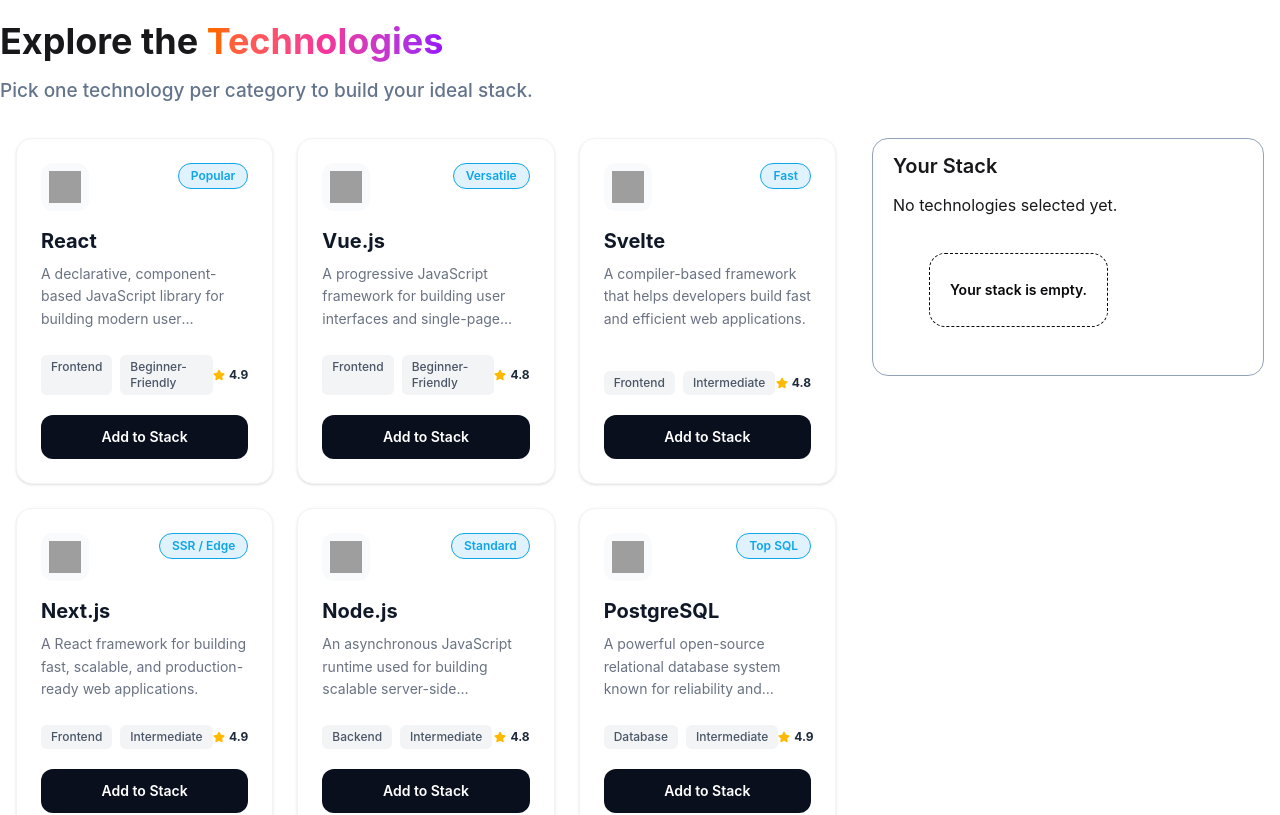
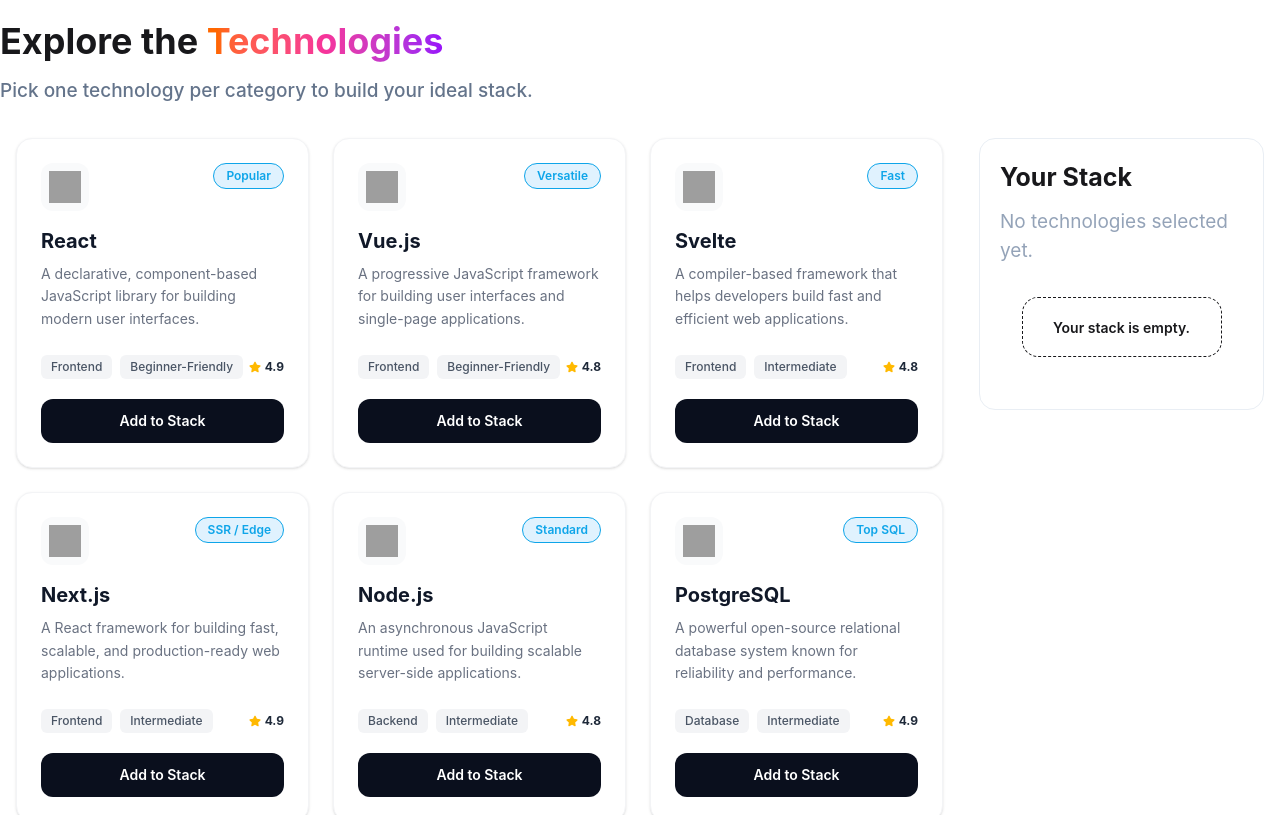
Before and after one commit to ijannathalima-ux/devStack-A5, a React (Vite) app: page / in a window 1280 px wide. Shown: the part 620-1435 px from the top of the page. Built offline with nearby package versions, Linux system fonts and the light colour scheme; grey boxes are pictures that could not be loaded.

Commit message:
updated stack section

```diff
--- a/src/technology/Stack.tsx
+++ b/src/technology/Stack.tsx
@@ -1,14 +1,12 @@
-
-
 const Stack = () => {
     return (
-        <div className="border border-[#94A3B8] py-3 px-5 flex items-center rounded-2xl">
+        <div className="container mx-auto border border-[#e9eef4] p-5  rounded-2xl">
             <div>
-                <h2 className="text-[20px] font-semibold mb-3">Your Stack</h2>
-                <p>No technologies selected yet.</p>
+                <h2 className="text-[25px] font-bold mb-3">Your Stack</h2>
+                <p className="text-[#94A3B8] text-[19px]">No technologies selected yet.</p>
 
-                <div className="bg-white p-9">
-                    <button className="btn btn-neutral btn-dash py-9 px-5 rounded-2xl">Your stack is empty.</button>
+                <div className="bg-white p-8 flex justify-center">
+                    <button className="w-50 h-15 rounded-2xl btn btn-dash">Your stack is empty.</button>
                 </div>
             </div>
         </div>
--- a/src/technology/TechnologyCard.tsx
+++ b/src/technology/TechnologyCard.tsx
@@ -11,7 +11,7 @@
     return (
         <div className="grid grid-cols-12 container mx-auto px-4 py-8 gap-9">
 
-            <div className="col-span-8 gap-6 grid grid-cols-3 ">
+            <div className="col-span-9 gap-6 grid grid-cols-3 ">
 
                 {technologies.map((technology) => (
                     <div
@@ -58,7 +58,7 @@
                 ))}
             </div>
 
-            <div className="col-span-4">
+            <div className="col-span-3">
                 <Stack/>
             </div>
         </div>
```
